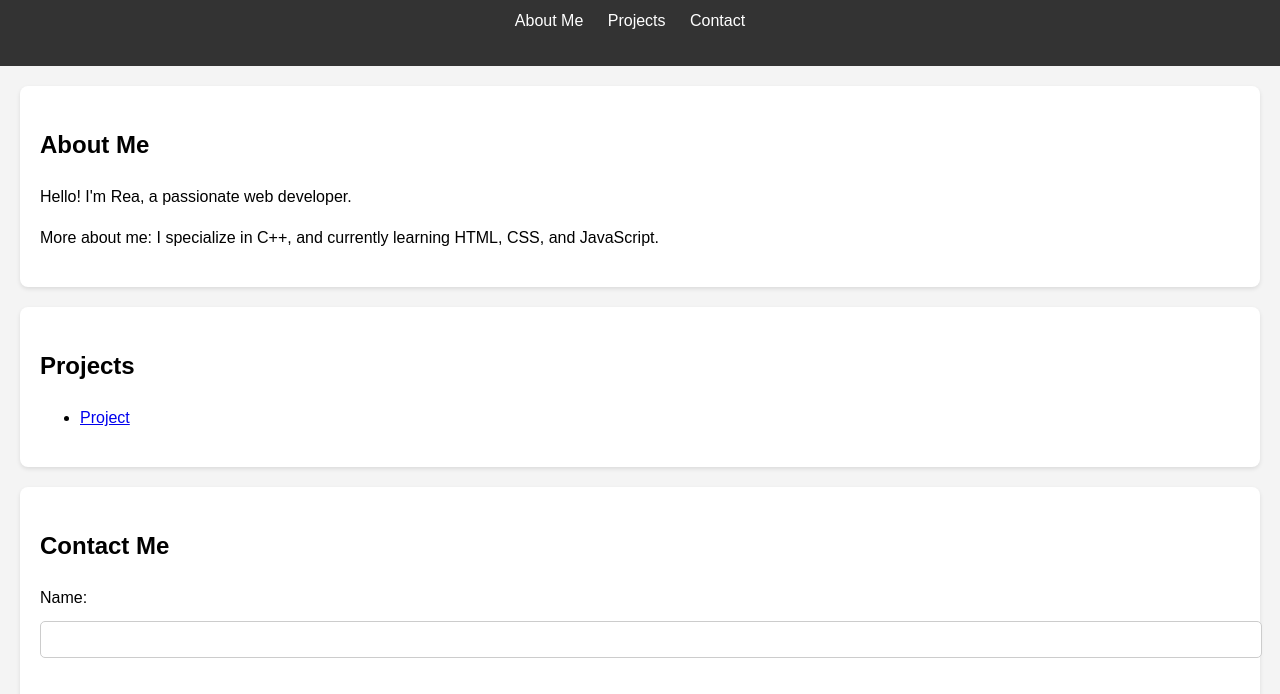
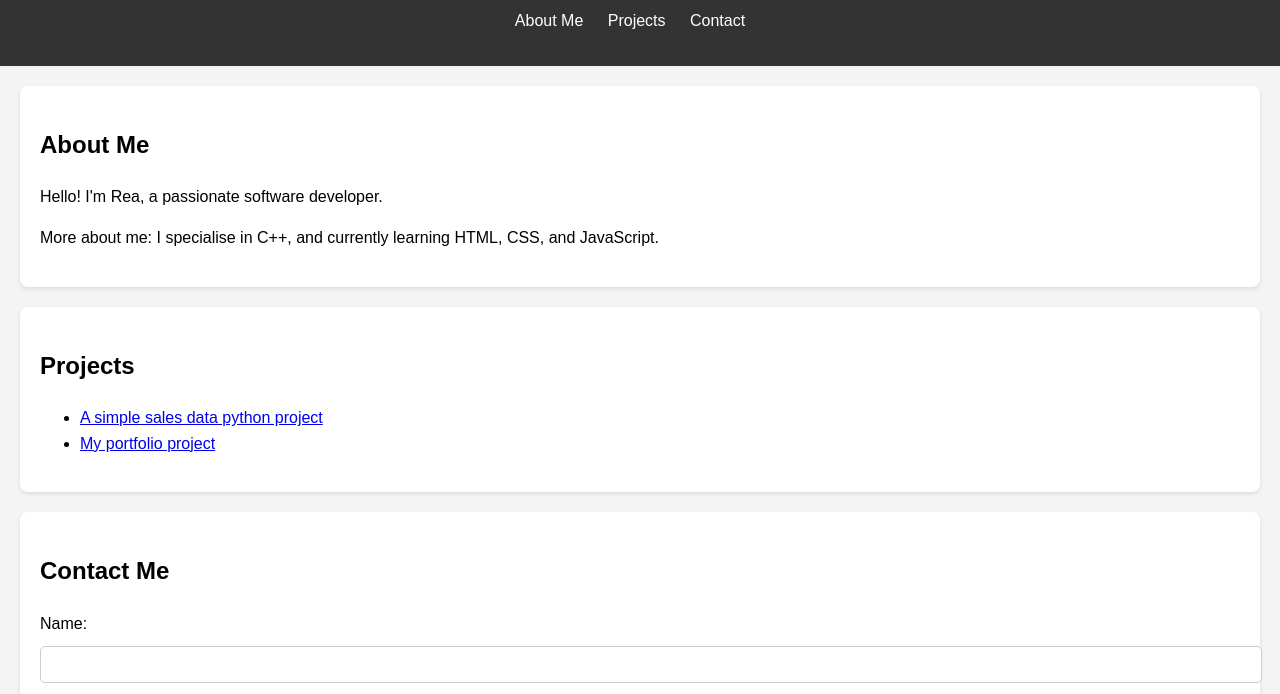
Before and after one commit to Antrea155/LearningJTS, a website: page MyWeb.html in a window 1280 px wide. Shown: the part 102-796 px from the top of the page. Drawn offline with Linux system fonts and the light colour scheme.

Commit message:
updated project links

```diff
--- a/MyWeb.html
+++ b/MyWeb.html
@@ -21,14 +21,16 @@
 
     <section id="about">
         <h2>About Me</h2>
-        <p>Hello! I'm Rea, a passionate web developer.</p>
-        <p>More about me: I specialize in C++, and currently learning HTML, CSS, and JavaScript.</p>
+        <p>Hello! I'm Rea, a passionate software developer.</p>
+        <p>More about me: I specialise in C++, and currently learning HTML, CSS, and JavaScript.</p>
     </section>
 
     <section id="projects">
         <h2>Projects</h2>
         <ul> <!-- add projects-->
-            <li><a href="https://github.com/githubusername/project" target="_blank" rel="noopener noreferrer">Project </a></li> <!-- target :  open the link in a new tab or window -->
+            <li><a href="https://github.com/Antrea155/Python" target="_blank" rel="noopener noreferrer">A simple sales data python project </a></li> <!-- target :  open the link in a new tab or window -->
+            <li><a href="https://github.com/Antrea155/TypeScript" target="_blank" rel="noopener noreferrer">My portfolio project </a></li>
+
             <!-- rel="noopener noreferrer" : prevents the new page from having access to the original page via window.opener -->
         </ul>
     </section>
```
